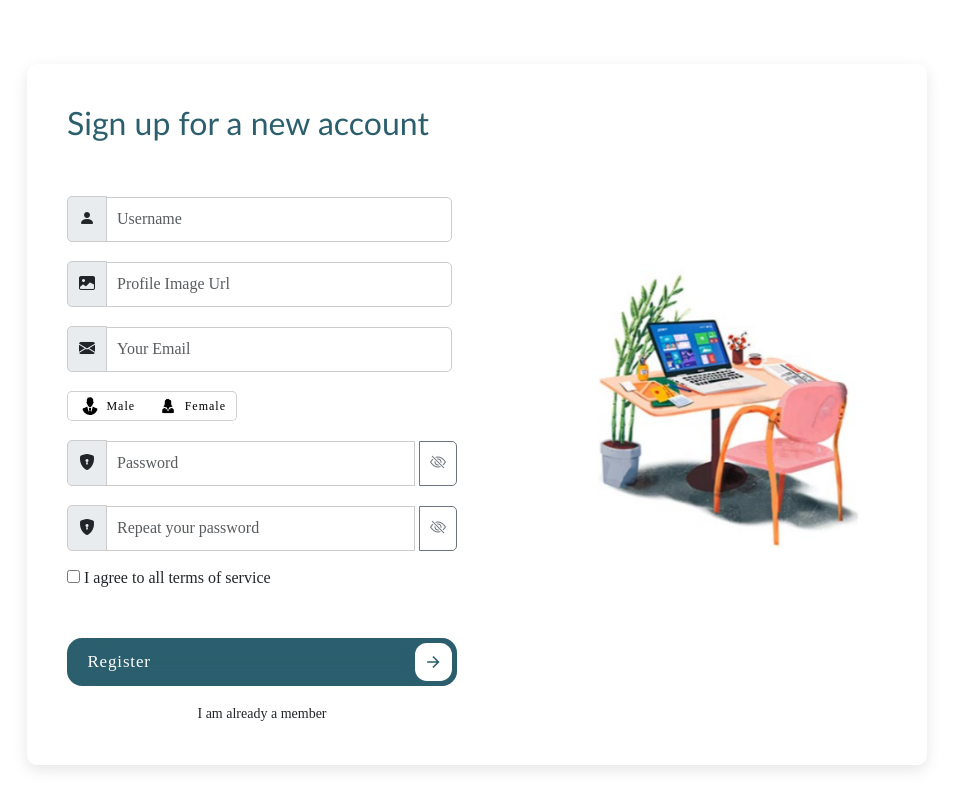
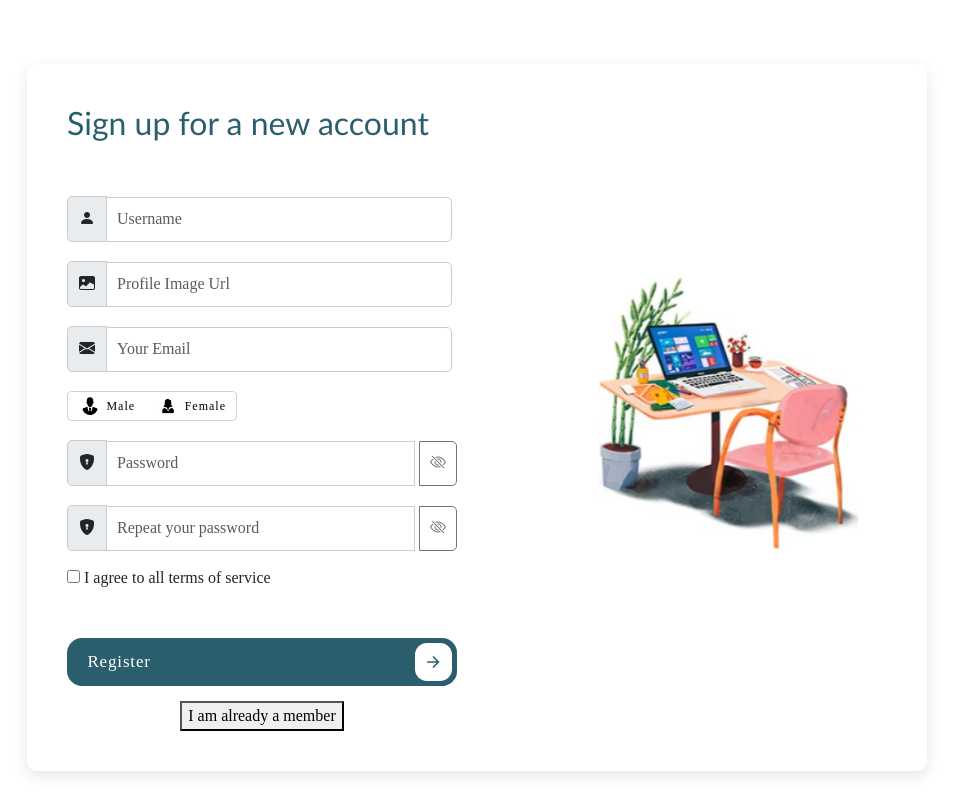
Before and after one commit to Hisoka-zak/Work-Management-Clint, a React (Create React App) app: page /register in a window 1280 px wide. Shown: the whole page, without its empty margins (163-1116 px from the left). Built offline with nearby package versions, Linux system fonts and the light colour scheme; no server answers.

Commit message:
Update Register.js

```diff
--- a/src/copmonents/pages/Register.js
+++ b/src/copmonents/pages/Register.js
@@ -272,7 +272,7 @@ const Register = () => {
           </div>
         </button>
         <div className="create-account">
-          <a onClick={navigate("/login")}>I am already a member</a>
+        <button className="tag-button" onClick={() => navigate("/login")}>I am already a member</button>
         </div>
       </div>
       <div className="right-section">
```
